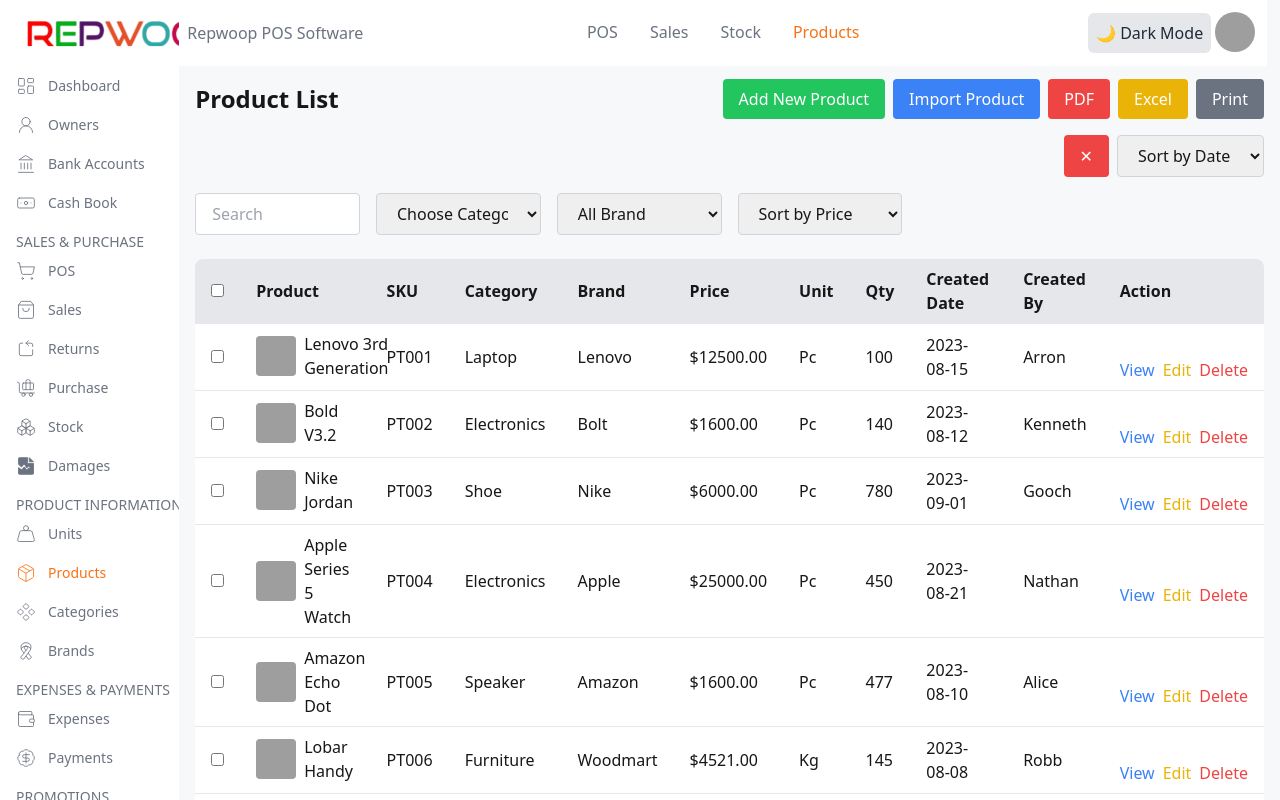
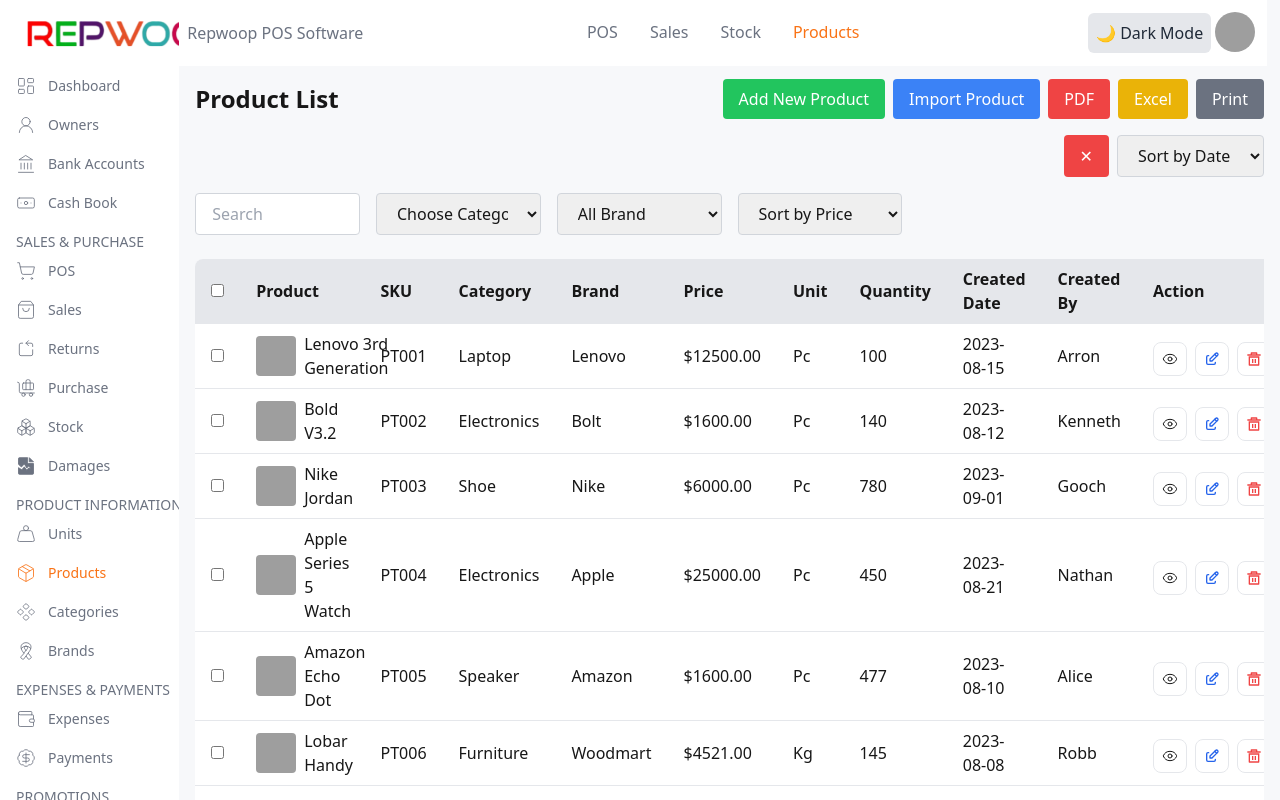
Before and after one commit to md-asif-iqbal/RepWoop-POS-system, a Next.js app: page /Products in a window 1280 px wide. Built offline with nearby package versions, Linux system fonts and the light colour scheme; grey boxes are pictures that could not be loaded.

Commit message:
delete funtion open the modal part done

```diff
--- a/app/Damages/page.jsx
+++ b/app/Damages/page.jsx
@@ -19,6 +19,22 @@
 
   const [showOptions, setShowOptions] = useState(null); // To show options on a row
   const [showModal, setShowModal] = useState(false);
+  const [modalVisible, setModalVisible] = useState(false);
+
+  const handleOpenModal = () => {
+    console.log("test");
+      setModalVisible(true);
+      setTimeout(() => {
+          setShowModal(true);
+      }, 0); // Small delay to trigger transition
+  };
+
+  const handleCloseModal = () => {
+      setShowModal(false);
+      setTimeout(() => {
+          setModalVisible(false);
+      }, 300); // Delay based on transition duration
+  };
   // Function to handle filtering
   const handleFilterChange = (e) => {
     setFilterText(e.target.value);
@@ -121,15 +137,18 @@
                                 <td className="border p-2 print:table-cell">{damage.note}</td>
                                 <td className="border p-2 print:hidden relative"> {/* Hidden when printing */}
                                 <button
-                                    onClick={() => setShowModal(true)}
-                                    className="bg-transparent rounded-md border text-red-500 px-2 py-2 hover:bg-red-600 hover:text-white"
+                                    onClick={handleOpenModal}
+                                    className="bg-transparent rounded-lg border text-red-500 p-2 hover:bg-red-600 hover:text-white"
                                 >
-                                    <Trash2 size={20} strokeWidth={1.5} />
+                                    <Trash2 size={16} strokeWidth={1.5} />
                                 </button>
+
                                 {/* Modal */}
-                                {showModal && (
-                                    <div className="fixed inset-0 flex items-center justify-center bg-opacity-50">
-                                    <div className="bg-white rounded-lg p-10">
+                                {modalVisible && (
+                                    <div
+                                        className={`fixed inset-0 flex items-center justify-center bg-opacity-50 transition-all duration-700 ease-in-out ${showModal ? 'opacity-100 scale-100' : 'opacity-0 scale-90'} `}
+                                    >
+                                        <div className="bg-white rounded-lg p-10 transition-all duration-300 ease-in-out">
                                             <h2 className="text-xl font-semibold mb-4">Are you sure?</h2>
                                             <p className="mb-6">You wont be able to revert this!</p>
 
@@ -137,7 +156,6 @@
                                             <div className="mb-6">
                                                 <p><strong>Item ID:</strong> {damage.product}</p>
                                                 <p><strong>Item Name:</strong> {damage.quantity}</p>
-                                        {/* Add any other details you want to display */}
                                             </div>
 
                                             {/* Buttons */}
@@ -149,7 +167,7 @@
                                                     Yes, delete it!
                                                 </button>
                                                 <button
-                                            onClick={() => setShowModal(false)}
+                                                    onClick={handleCloseModal}
                                                     className="bg-red-500 hover:bg-red-600 text-white font-bold py-2 px-4 rounded"
                                                 >
                                                     Cancel
--- a/app/Products/page.jsx
+++ b/app/Products/page.jsx
@@ -3,6 +3,9 @@
 import { jsPDF } from 'jspdf';
 import Papa from "papaparse"; // For CSV parsing
 import * as XLSX from 'xlsx';
+import { Eye, Filter, View } from 'lucide-react';
+import { RiDeleteBin5Line } from 'react-icons/ri';
+import { TbEdit } from 'react-icons/tb';
 
 export default function ProductList() {
     const [showModal, setShowModal] = useState(false);
@@ -43,6 +46,28 @@
     { id: 19, product: 'HP Spectre x360', sku: 'PT019', category: 'Laptop', brand: 'HP', price: 1350.00, createdDate: '2023-09-09', unit: 'Pc', qty: 85, createdBy: 'Ethan' },
     { id: 20, product: 'Acer Predator Helios', sku: 'PT020', category: 'Laptop', brand: 'Acer', price: 1499.99, createdDate: '2023-09-14', unit: 'Pc', qty: 95, createdBy: 'Zoe' },
   ];
+  const [showModal2, setShowModal2] = useState(false);
+  const [modalVisible, setModalVisible] = useState(false);
+
+  const handleOpenModal = () => {
+    console.log("test");
+      setModalVisible(true);
+      setTimeout(() => {
+          setShowModal2(true);
+      }, 0); // Small delay to trigger transition
+  };
+
+  const handleCloseModal = () => {
+      setShowModal2(false);
+      setTimeout(() => {
+          setModalVisible(false);
+      }, 300); // Delay based on transition duration
+  };
+
+
+
+
+
 
   // Function to handle select all products
   const handleSelectAll = (e) => {
@@ -193,6 +218,10 @@
       console.error("Error submitting data:", error);
     }
   };
+//   const handleDelete = (id) => {
+//     setSelectedProducts(products.filter((product) => product.id !== id));
+//     setShowModal2(false);
+//   };
 
   return (
     <div>
@@ -247,7 +276,7 @@
 
         <div className="flex space-x-2">
           <button onClick={toggleFilters} className="bg-red-500 text-white px-4 py-2 rounded">
-            {showFilters ? '✕' : 'Filter'}
+            {showFilters ? '✕' : <Filter size={20} strokeWidth={2} /> }
           </button>
           {/* <select className="border border-gray-300 px-4 py-2 rounded" onChange={handlePriceSort}>
             <option value="">Sort by Price</option>
@@ -333,7 +362,7 @@
               <th className="px-4 py-2 text-left">Brand</th>
               <th className="px-4 py-2 text-left">Price</th>
               <th className="px-4 py-2 text-left">Unit</th>
-              <th className="px-4 py-2 text-left">Qty</th>
+              <th className="px-4 py-2 text-left">Quantity</th>
               <th className="px-4 py-2 text-left">Created Date</th>
               <th className="px-4 py-2 text-left">Created By</th>
               <th className="px-4 py-2 text-left">Action</th>
@@ -366,9 +395,47 @@
                 <td className="px-4 py-2">{product.createdDate}</td>
                 <td className="px-4 py-2">{product.createdBy}</td>
                 <td className="px-4 py-2 flex space-x-2">
-                  <button className="text-blue-500 hover:text-blue-600">View</button>
-                  <button className="text-yellow-500 hover:text-yellow-600">Edit</button>
-                  <button className="text-red-500 hover:text-red-600">Delete</button>
+                  <button className="border rounded-lg p-2 transform hover:scale-110 hover:bg-[#092C4C] hover:text-white"><Eye size={16} strokeWidth={1.5} /></button>
+                  <button className="p-2 rounded-lg border transform text-blue-600 hover:bg-[#288EC7] hover:text-white hover:scale-110">
+                  <TbEdit size={16}/>
+                </button>
+                <button onClick={handleOpenModal} className="p-2 rounded-lg transform text-red-500 hover:bg-red-500 hover:text-white hover:scale-110 border">
+                  <RiDeleteBin5Line size={16}/>
+                </button>
+                    {/* Modal */}
+                    {modalVisible && (
+                        <div
+                                        className={`fixed inset-0 flex items-center border justify-center bg-opacity-50 transition-all duration-700 ease-in-out ${showModal2 ? 'opacity-100 scale-100' : 'opacity-0 scale-90'} `}
+                                    >
+                                        <div className="bg-white w-[20%] border text-center rounded-lg p-10 transition-all duration-300 ease-in-out">
+                                            <h2 className="text-xl font-semibold mb-4">Are you sure?</h2>
+                                            <p className="mb-6">You wont be able to revert this!</p>
+
+                                            {/* Show details */}
+                                            <div className="mb-6">
+                                                <p><strong>Item ID:</strong> {product.product}</p>
+                                                <p><strong>Item Name:</strong> {product.qty}</p>
+                                            </div>
+
+                                            {/* Buttons */}
+                                            <div className="flex justify-center">
+                                                <button
+                                                    onClick={() => handleDelete(product.id)}
+                                                    className="bg-orange-500 hover:bg-orange-600 text-white font-bold py-2 px-4 rounded mr-2"
+                                                >
+                                                    Yes, delete it!
+                                                </button>
+                                                <button
+                                                    onClick={handleCloseModal}
+                                                    className="bg-red-500 hover:bg-red-600 text-white font-bold py-2 px-4 rounded"
+                                                >
+                                                    Cancel
+                                                </button>
+                                            </div>
+                                        </div>
+                        </div>
+                    )}
+
                 </td>
               </tr>
             ))}
```
Lines whose indentation alone changed are shown as unchanged.
